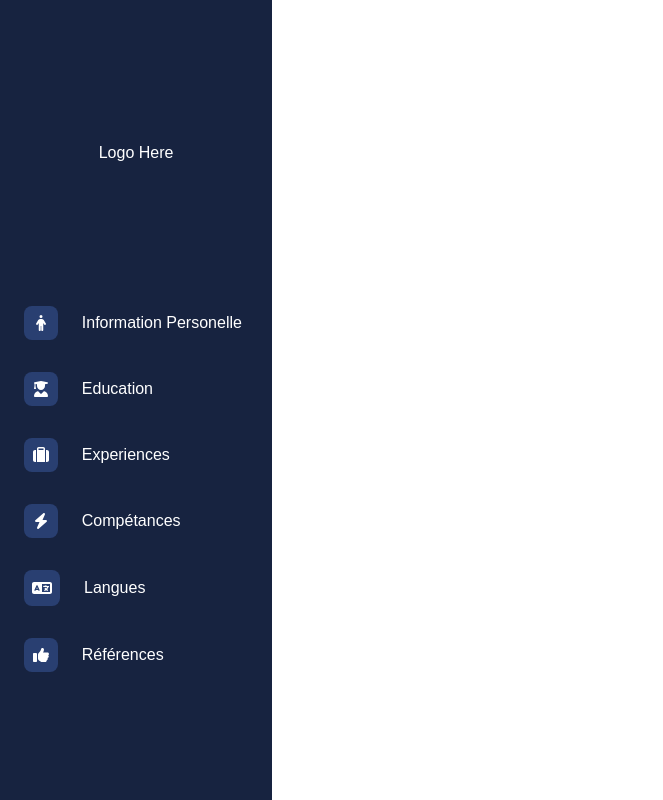
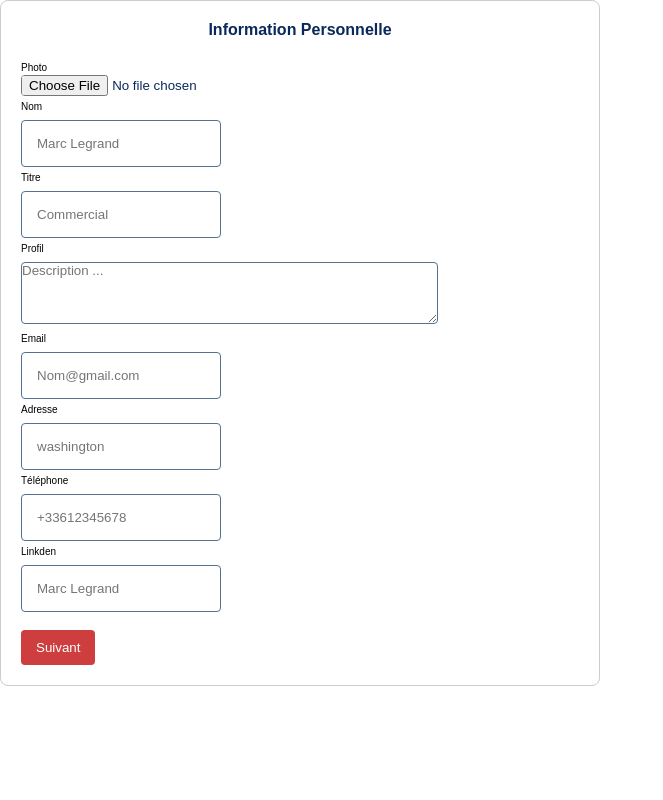
Before and after one commit to SihamAlouani/CVGenerateur, a React (Vite) app: page / in a window 1280 px wide. Shown: the whole page, without its empty margins (0-663 px from the left). Built offline with nearby package versions, Linux system fonts and the light colour scheme.

Commit message:
update PersonalInfo

```diff
--- a/src/components/Sidebar.jsx
+++ b/src/components/Sidebar.jsx
@@ -1,47 +1,110 @@
-import {
-  faBolt,
-  faLanguage,
-  faPerson,
-  faSuitcase,
-  faThumbsUp,
-  faUserGraduate,
-} from "@fortawesome/free-solid-svg-icons"
+function PersonalInfo() {
+  const styles = {
+      container: {
+        display: 'flex',
+        justifyContent: 'center',
+        alignItems: 'center',
 
-import SideBarItem from "./SideBarItem"
+      },
+      form: {
+        border: '1px solid #ccc',
+        padding: '20px',
+        borderRadius: '8px',
+        width: '600px',
+      },
+      label: { textAlign: 'left' ,
+      fontSize: '10px',
+      },
+      input: { width: '200px',
+      padding: '15px',
+      borderRadius: '4px',
+      marginTop: '6px',
+      border: '1px solid #55718F',
 
-export default function Sidebar({ setPage, page }) {
-  const sidebarItems = [
-    {
-      title: "Information Personelle",
-      icon: faPerson,
-    },
-    {
-      title: "Education",
-      icon: faUserGraduate,
-    },
-    { title: "Experiences", icon: faSuitcase },
-    { title: "Compétances", icon: faBolt },
-    { title: "Langues", icon: faLanguage },
-    { title: "Références", icon: faThumbsUp },
-  ]
+      },
+      textarea: {
+      borderRadius: '4px',
+      marginTop: '6px',
+      border: '1px solid #55718F',
+      },
+      inputphoto:{
+      borderRadius: '4px',
+      color: '#09295A',
+      backgroundcolor:'#09295A',
+      },
+
+      submitButton: {
+        backgroundColor: '#cf3e3e', // Couleur par défaut
+        color: '#FFFFFF',
+        padding: '10px 15px',
+        borderRadius: '4px',
+        border: 'none',
+        cursor: 'pointer',
+      },
+      submitButtonHover: {
+        backgroundColor: '#cf1b1b', // Couleur lorsqu'on survole le bouton
+      },
+    };
+
   return (
-    <nav className="sidebar">
-      <section className="logo">
-        <div>Logo Here</div>
-      </section>
+    <>
+     <div style={styles.container}>
+    <form style={styles.form}>
 
-      <section className="navigation-bar">
-        {sidebarItems.map(({ title, icon }) => {
-          return (
-            <SideBarItem
-              page={page}
-              title={title}
-              icon={icon}
-              setPage={setPage}
-            />
-          )
-        })}
-      </section>
-    </nav>
-  )
+      <h4 style={{ color: '#09295A', textAlign: "center", margin: "0" }}>Information Personnelle</h4>
+      <br/>
+      <label style={styles.label}>Photo</label>
+      <br/>
+      <input style={styles.inputphoto} type="file" name="image" accept=".png, .jpg, .jpeg" /><br />
+
+      <label style={styles.label} >Nom</label>
+      <br />
+      <input style={styles.input} type="text" name="nom" placeholder="Marc Legrand" /> <br />
+
+      <label style={styles.label}>Titre</label>
+      <br />
+      <input style={styles.input} type="text" name="titre" placeholder="Commercial"/><br />
+
+      <label style={styles.label}>Profil </label>
+      <br />
+      <textarea style={styles.textarea} name="profile" rows="4" cols="50" placeholder="Description ..." />
+      <br />
+      <label style={styles.label}>Email </label>
+      <br />
+      <input style={styles.input} type="email" name="email" placeholder="Nom@gmail.com" />
+      <br />
+      <label style={styles.label}>Adresse </label>
+      <br />
+      <input style={styles.input} type="text" name="adresse" placeholder="washington"  />
+      <br />
+      <label style={styles.label}>Téléphone </label>
+      <br />
+      <input style={styles.input} type="tel" name="phone" placeholder="+33612345678" />
+      <br />
+      <label style={styles.label}>Linkden </label>
+      <br />
+      <input style={styles.input} type="text" name="linkden" placeholder="Marc Legrand"/>
+      <br /> <br />
+      <button
+          style={styles.submitButton}
+          type="submit"
+          onMouseEnter={() =>
+            (document.getElementById('submitButton').style.backgroundColor =
+              '#cf1b1b')
+          }
+          onMouseLeave={() =>
+            (document.getElementById('submitButton').style.backgroundColor =
+              '#cf3e3e')
+          }
+          id="submitButton"
+        >
+          Suivant
+        </button>
+    </form>
+  </div>
+
+    </>
+        )
 }
+
+export default PersonalInfo
--- a/src/main.jsx
+++ b/src/main.jsx
@@ -3,4 +3,4 @@ import ReactDOM from "react-dom/client"
 import App from "./App.jsx"
 import { BrowserRouter } from "react-router-dom"
 
-ReactDOM.createRoot(document.getElementById("root")).render(<App />)
+ReactDOM.createRoot(document.getElementById("root")).render(<App /> )
```
Also changed, not shown: src/features/PersonalInfo.jsx (+75 -38 lines).
